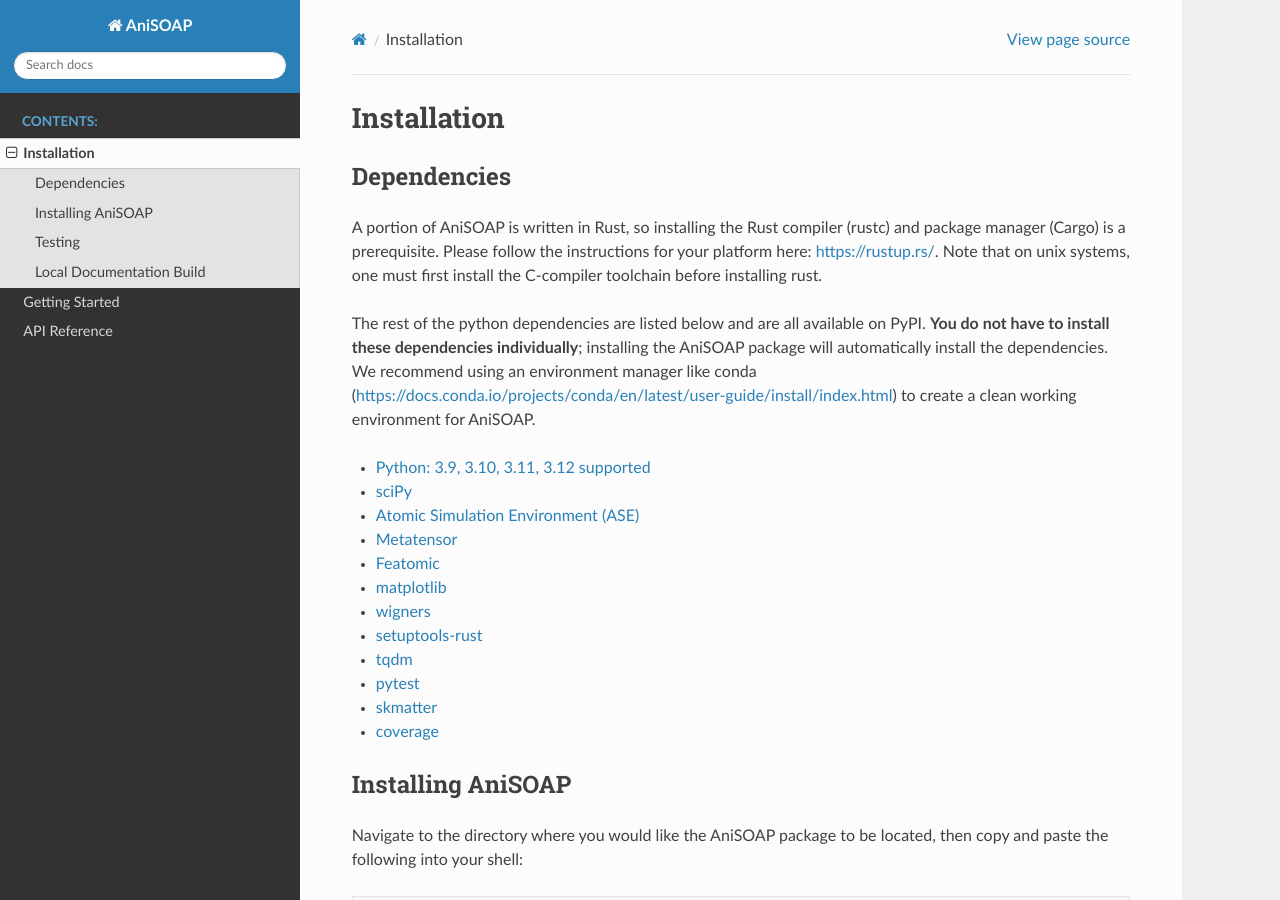
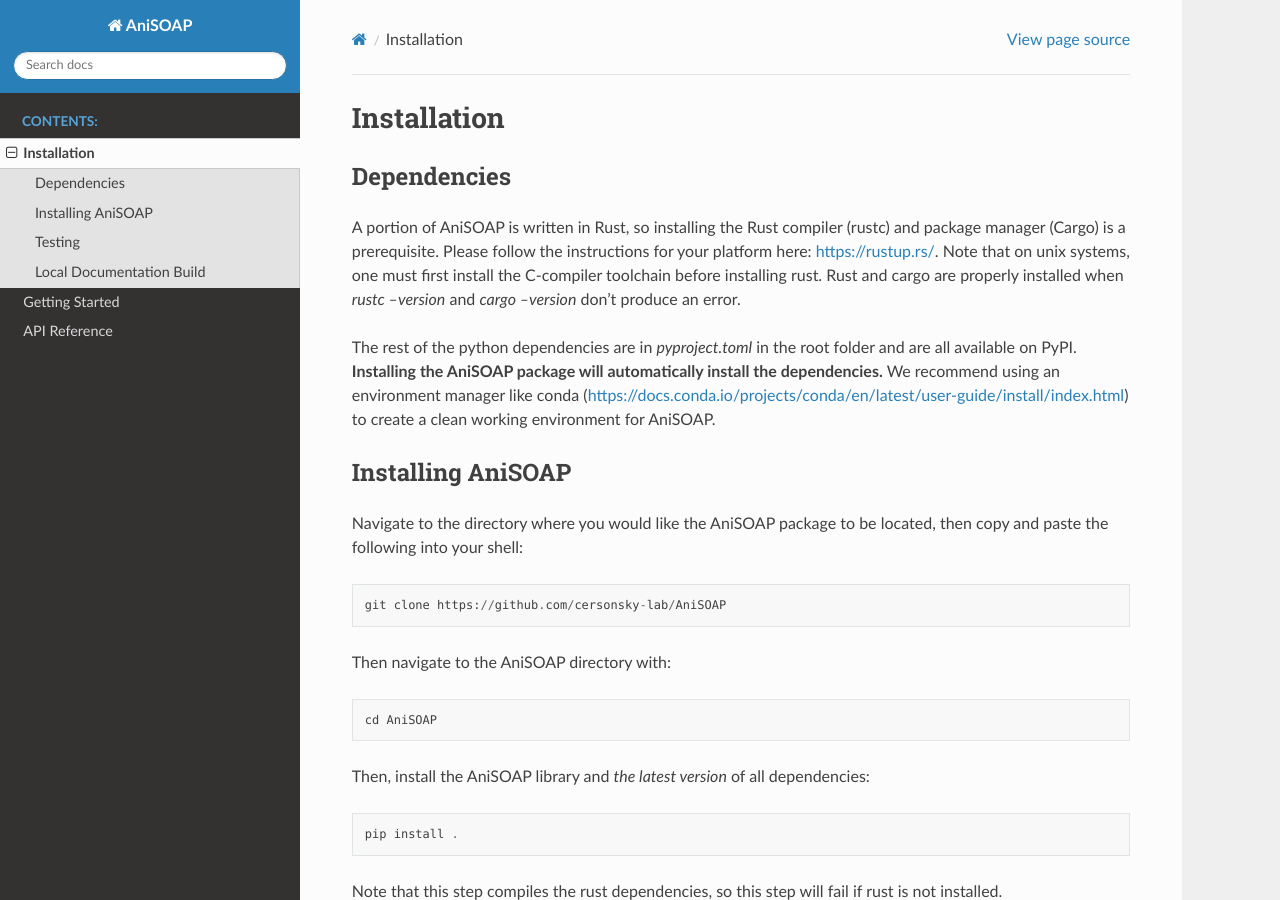
Before and after one commit to cersonsky-lab/AniSOAP, a Sphinx documentation site: the page built from docs/source/installation.rst, in a window 1280 px wide and 900 px high. Built offline with Sphinx 7.4.7 and the Read the Docs theme 3.1.0, drawn with Linux system fonts in a browser that asks for light colours; pages that are not in the unit, such as notebooks, are missing from menus.

Commit message:
Update installation.rst, removed the list of dependencies entirely and referred them to the cargo.toml file.

```diff
--- a/docs/source/installation.rst
+++ b/docs/source/installation.rst
@@ -5,22 +5,9 @@
 Dependencies
 ------------
 
-A portion of AniSOAP is written in Rust, so installing the Rust compiler (rustc) and package manager (Cargo) is a prerequisite. Please follow the instructions for your platform here: https://rustup.rs/. Note that on unix systems, one must first install the C-compiler toolchain before installing rust.
+A portion of AniSOAP is written in Rust, so installing the Rust compiler (rustc) and package manager (Cargo) is a prerequisite. Please follow the instructions for your platform here: https://rustup.rs/. Note that on unix systems, one must first install the C-compiler toolchain before installing rust. Rust and cargo are properly installed when `rustc --version` and `cargo --version` don't produce an error.
 
-The rest of the python dependencies are listed below and are all available on PyPI. **You do not have to install these dependencies individually**; installing the AniSOAP package will automatically install the dependencies. We recommend using an environment manager like conda (https://docs.conda.io/projects/conda/en/latest/user-guide/install/index.html) to create a clean working environment for AniSOAP.
-
-* `Python: 3.9, 3.10, 3.11, 3.12 supported <https://www.python.org/downloads/>`_
-* `sciPy <https://scipy.org/install/>`_
-* `Atomic Simulation Environment (ASE) <https://wiki.fysik.dtu.dk/ase/install.html>`_
-* `Metatensor <https://docs.metatensor.org/latest/index.html>`_
-* `Featomic <https://metatensor.github.io/featomic/latest/index.html>`_
-* `matplotlib <https://matplotlib.org/>`_
-* `wigners <https://pypi.org/project/wigners/>`_
-* `setuptools-rust <https://setuptools-rust.readthedocs.io/en/v1.1.2/>`_
-* `tqdm <https://tqdm.github.io/>`_
-* `pytest <https://docs.pytest.org/en/stable/>`_
-* `skmatter <https://scikit-matter.readthedocs.io/en/latest/>`_
-* `coverage <https://coverage.readthedocs.io/en/7.8.0/>`_
+The rest of the python dependencies are in `pyproject.toml` in the root folder and are all available on PyPI. **Installing the AniSOAP package will automatically install the dependencies.** We recommend using an environment manager like conda (https://docs.conda.io/projects/conda/en/latest/user-guide/install/index.html) to create a clean working environment for AniSOAP.
 
 Installing AniSOAP
 ------------------
```
